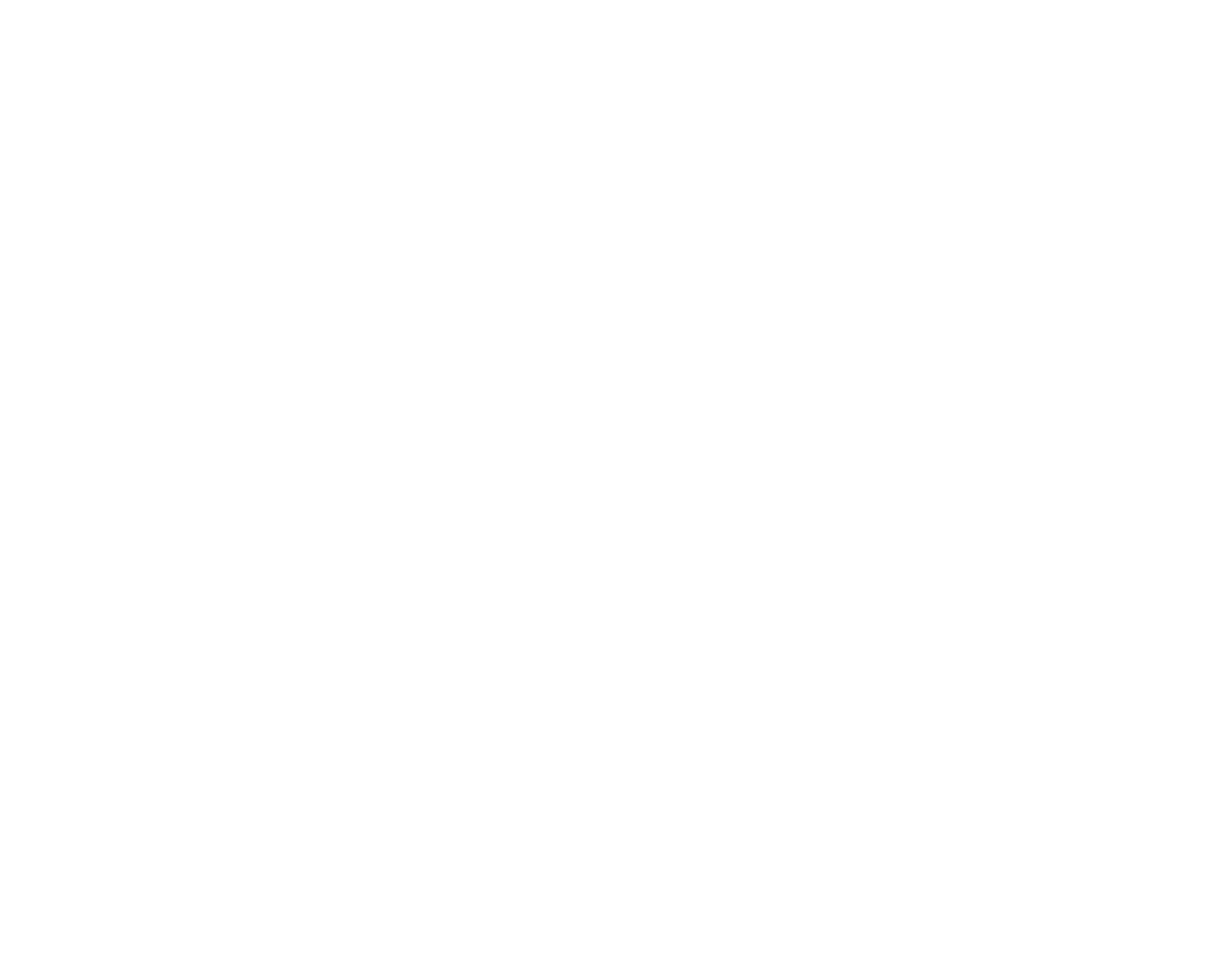
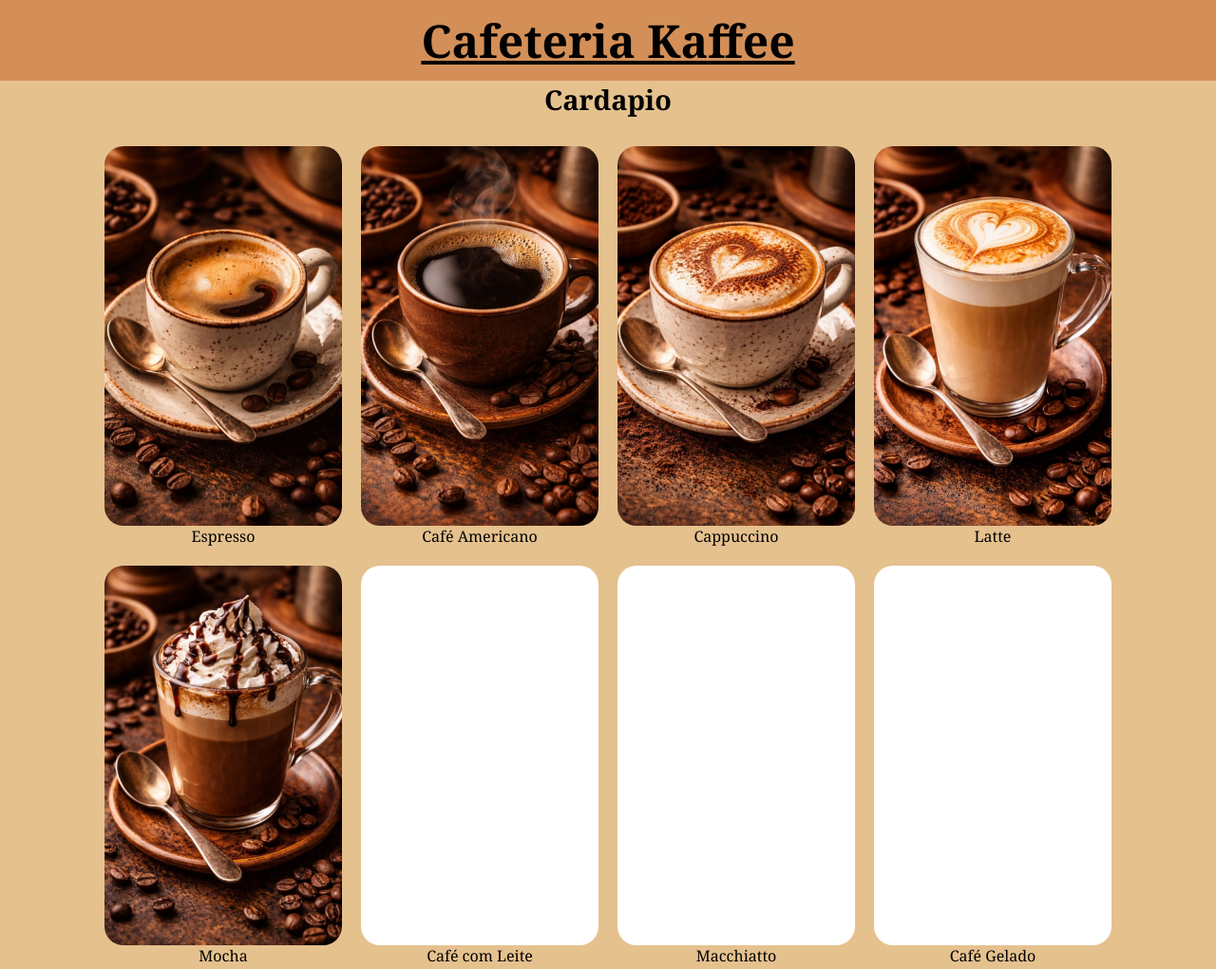
Before and after one commit to johanneshbmachado-bit/projeto-login, a plain HTML site: page index.html in a window 1280 px wide. Shown: the whole page at 95% size. Before the commit the page ends 800 px from the top, so only its background shows below. Drawn offline with Linux system fonts and the light colour scheme.

Commit message:
quaaaase finalizando o site

```diff
--- a/estilos/media-querie.css
+++ b/estilos/media-querie.css
@@ -6,7 +6,7 @@
     #D38F57-laranja claro
 */
 
-@media screen and (min-width:600px) and (max-width:1119px){
+@media screen and (min-width:600px) and (max-width:1199px){
     body{
         background: linear-gradient(#EEDCB7, #E5C18E, #D38F57);
     }
--- a/estilos/style-2.css
+++ b/estilos/style-2.css
@@ -1,2 +1,91 @@
 @charset "UTF-8";
 /*Estilos Globais*/
+/*Paleta de Cores:
+    #EEDCB7-bege claro
+    #E5C18E-bege escuro
+    #D38F57-laranja claro
+*/
+
+*{
+    margin: 0px;
+    padding: 0px;
+    box-sizing: border-box;
+    font-family:Georgia, 'Times New Roman', Times, serif;
+}
+
+body, html{
+    height: 100%;
+    width: 100%;
+}
+
+header{
+    background-color: #D38F57;
+    text-align: center;
+    font-size: 1.5em;
+    padding: 10px;
+    text-decoration: underline;
+}
+
+main{
+    min-height: 100vh;
+    background-color: #E5C18E;
+}
+
+section#cardapio{
+    display: flex;
+    flex-wrap: wrap;
+    gap: 20px;
+    padding: 20px;
+    justify-content: center;
+}
+
+section#cardapio a{
+    display: flex;
+    flex-direction: column;
+    align-items: center;
+    text-decoration: none;
+    color: black;
+}
+
+h2{
+    text-align: center;
+    font-size: 1.8em;
+    margin-bottom: 10px;
+}
+
+
+
+.card{
+    overflow: hidden;
+    width: 250px;
+    height: 400px;
+    background-color: white;
+    border-radius: 20px;
+}
+
+.espresso{
+    background: black url(../imagens/cafe-espresso.jpeg) no-repeat;
+    background-size: cover;
+    background-position: center;
+}
+
+.cafe-americano{
+    background: black url(../imagens/cafe-ameriacano.jpeg) no-repeat;
+    background-size: cover;
+    background-position: center;
+}
+.cappuccino{
+    background: black url(../imagens/cafe-cappuccino.jpeg) no-repeat;
+    background-size: cover;
+    background-position: center;
+}
+.latte{
+    background: black url(../imagens/cafe-latte.jpeg) no-repeat;
+    background-size: cover;
+    background-position: center;
+}
+.mocha{
+    background: black url(../imagens/cafe-mocha.jpeg) no-repeat;
+    background-size: cover;
+    background-position: center;
+}
--- a/index.html
+++ b/index.html
@@ -8,6 +8,23 @@
     <link rel="stylesheet" href="estilos/media-querie-2.css">
 </head>
 <body>
+    <header>
+        <h1>Cafeteria Kaffee</h1>
+    </header>
+    <main>
+        <h2>Cardapio</h2>
 
+        <section id="cardapio">
+
+            <a href="#"><div class="card espresso"></div>Espresso</a>
+            <a href="#"><div class="card cafe-americano"></div>Café Americano</a>
+            <a href="#"><div class="card cappuccino"></div>Cappuccino</a>
+            <a href="#"><div class="card latte"></div>Latte</a>
+            <a href="#"><div class="card mocha"></div>Mocha</a>
+            <a href="#"><div class="card cafe-com-leite"></div>Café com Leite</a>
+            <a href="#"><div class="card macchiatto"></div>Macchiatto</a>
+            <a href="#"><div class="card cafe"></div>Café Gelado</a>
+        </section>
+    </main>
 </body>
 </html>
```
Also changed, not shown: estilos/style.css (+10 -0 lines), login.html (+4 -2 lines), imagens/cafe-ameriacano.jpeg (added), imagens/cafe-cappuccino.jpeg (added), imagens/cafe-espresso.jpeg (added), imagens/cafe-latte.jpeg (added), imagens/cafe-mocha.jpeg (added).
